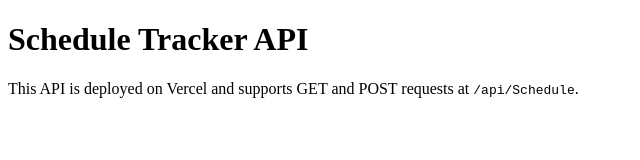
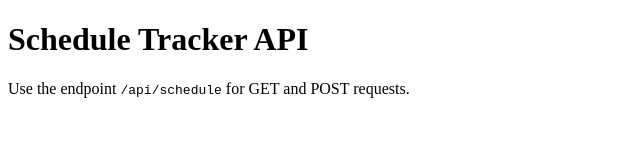
Before and after one commit to ziqimeng2002/Track-my-daily-schedule, a website: page index.html in a window 1280 px wide. Shown: the whole page, without its empty margins (0-640 px from the left). Drawn offline with Linux system fonts and the light colour scheme.

Commit message:
index.html

```diff
--- a/index.html
+++ b/index.html
@@ -6,6 +6,6 @@
 </head>
 <body>
 <h1>Schedule Tracker API</h1>
-<p>This API is deployed on Vercel and supports GET and POST requests at <code>/api/Schedule</code>.</p>
+<p>Use the endpoint <code>/api/schedule</code> for GET and POST requests.</p>
 </body>
 </html>
```
